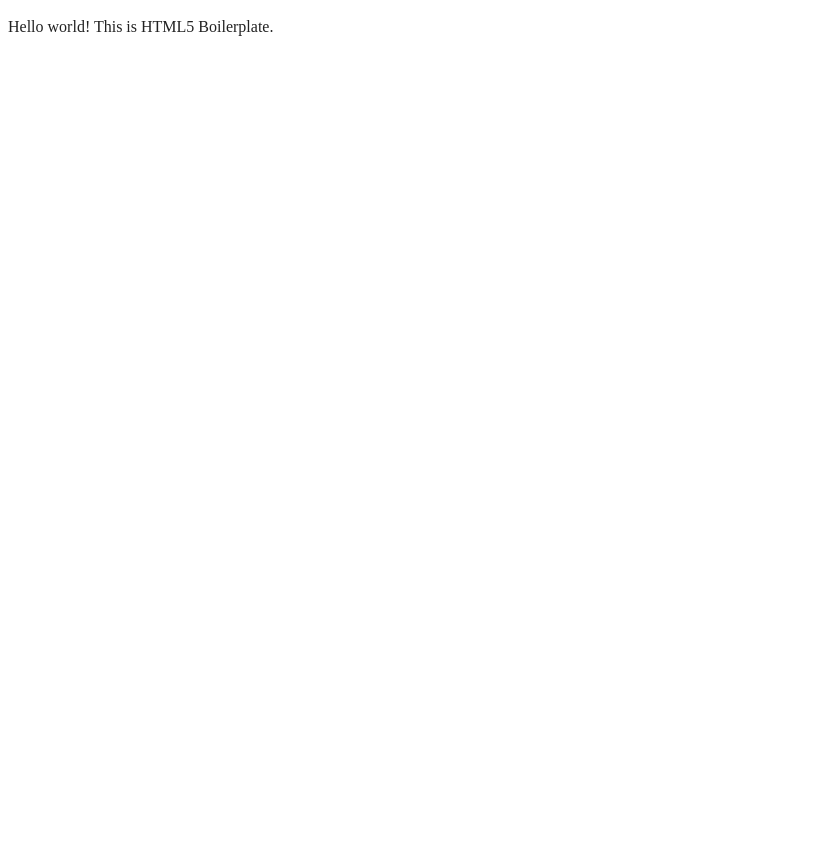
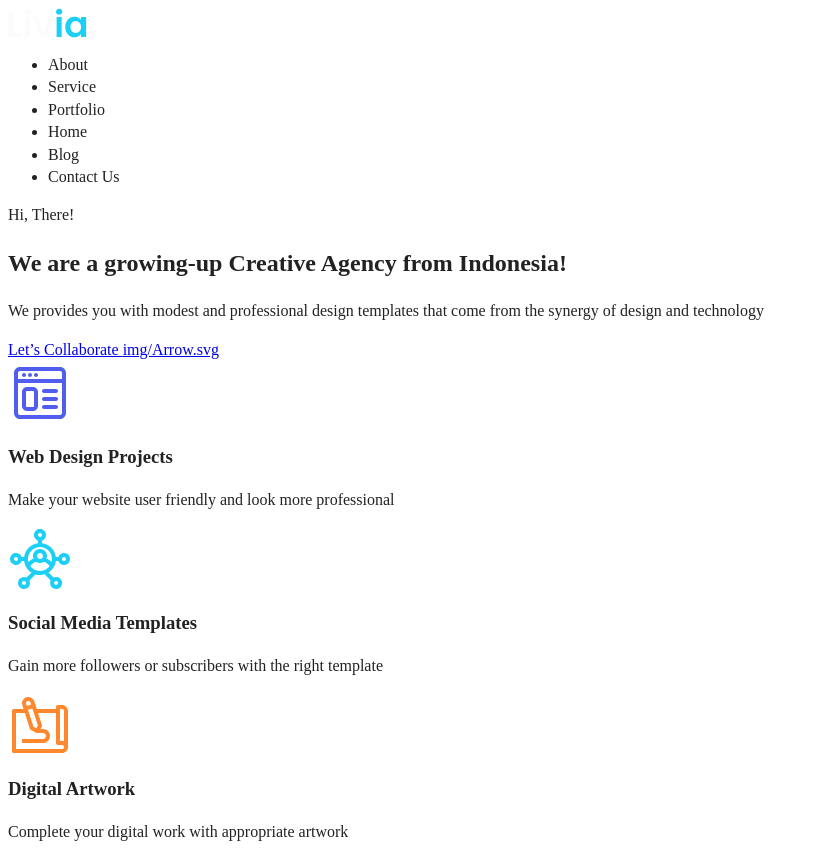
Before and after one commit to IanBejenaru/Creative-Agency, a website built with webpack: page index.html in a window 1280 px wide. Shown: the whole page, without its empty margins (0-818 px from the left). Before the commit the page ends 800 px from the top, so only its background shows below. Built offline with nearby package versions, Linux system fonts and the light colour scheme.

Commit message:
Finalizando el montaje HTML

```diff
--- a/index.html
+++ b/index.html
@@ -24,9 +24,60 @@
 
 <body>
 
-  <!-- Add your site or application content here -->
-  <p>Hello world! This is HTML5 Boilerplate.</p>
-  <script src="js/app.js"></script>
+  <div class="container">
+    <header class="main-header">
+      <a href="#">
+        <img src="img/logo_Livia..png" alt="Logotipo de la compañía">
+      </a>
+
+      <nav>
+        <ul>
+          <li><a href="#"></a>About</li>
+          <li><a href="#"></a>Service</li>
+          <li><a href="#"></a>Portfolio</li>
+          <li><a href="#"></a>Home</li>
+          <li><a href="#"></a>Blog</li>
+          <li><a href="#"></a>Contact Us</li>
+        </ul>
+      </nav>
+
+    </header>
+
+    <section class="hero">
+      <p class="hero__initial">Hi, There!</p>
+      <h1 class="hero__title">We are a growing-up Creative Agency from Indonesia!</h1>
+      <p class="hero__subtitle">We provides you with modest and professional design
+        templates that come from the synergy of design and technology</p>
+      <a href="#" class="hero__button">Let’s Collaborate <span>img/Arrow.svg</span></a>
+
+    </section>
+    <section class="categories">
+      <article class="categorie">
+        <img src="img/Web Design.svg" alt="" class="category__icon">
+        <h3 class="category__title">Web Design Projects</h3>
+        <p class="category__description">Make your website user friendly
+          and look more professional</p>
+
+      </article>
+      <article class="categorie">
+        <img src="img/Social Media.svg" alt="" class="category__icon">
+        <h3 class="category__title">Social Media Templates</h3>
+        <p class="category__description">Gain more followers or subscribers with
+          the right template</p>
+      </article>
+      <article class="categorie">
+        <img src="img/Design.svg" alt="" class="category__icon">
+        <h3 class="category__title">Digital Artwork</h3>
+        <p class="category__description">Complete your digital work with
+          appropriate artwork</p>
+      </article>
+    </section>
+
+  </div>
+
+  <header>
+
+  </header>
 
 </body>
 
```
Also changed, not shown: img/Arrow.svg (added), img/Design.svg (added), img/Logo_Livia.@2x.png (added), img/Mask Group.jpg (added), img/Social Media.svg (added), img/Web Design.svg (added), img/logo_Livia..png (added), 1 other file.
